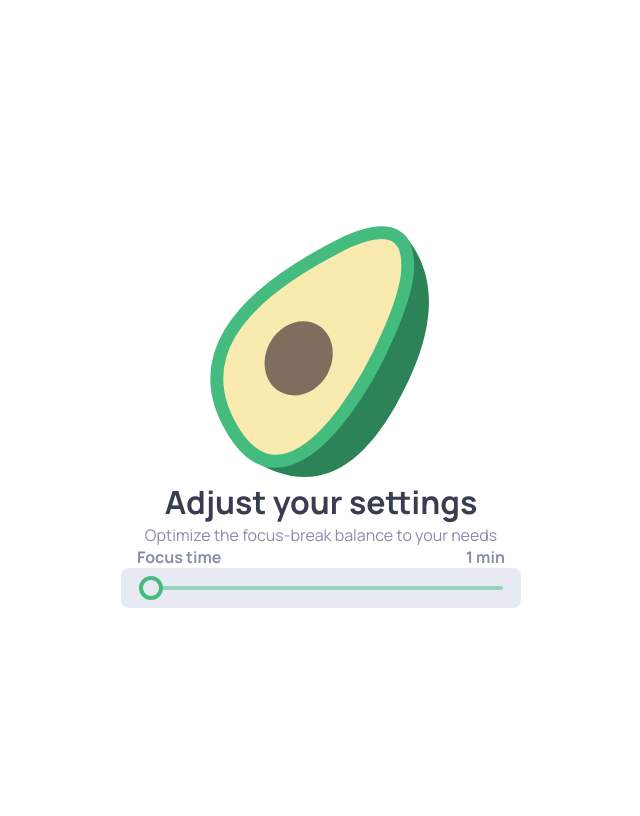
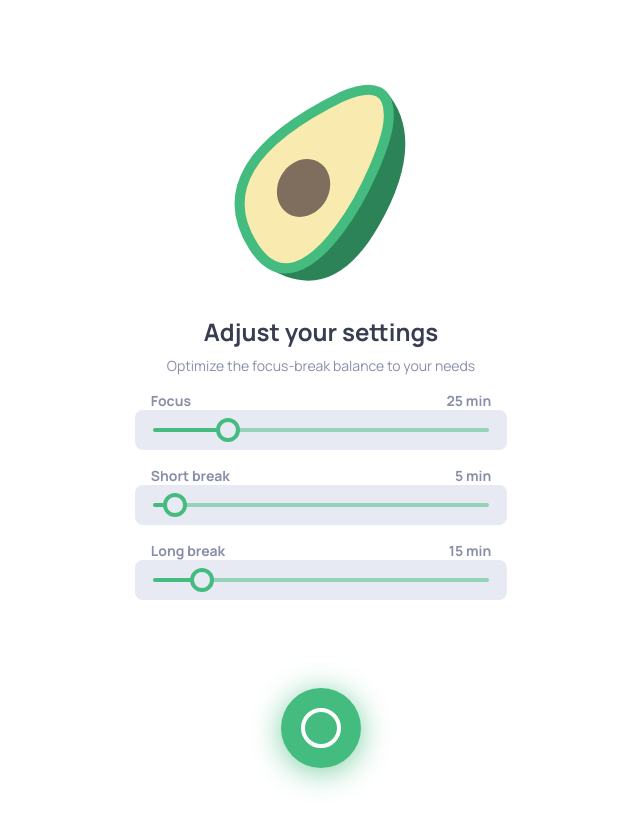
Before and after one commit to MartinRybergLaude/Avodoro, a React (Create React App) app: page / in a window 1280 px wide. Shown: the whole page, without its empty margins (319-959 px from the left). Built offline with nearby package versions, Linux system fonts and the light colour scheme.

Commit message:
Feat: Add retrieval of settings & style layout

```diff
--- /dev/null
+++ b/src/App.module.scss
@@ -0,0 +1,18 @@
+.btn {
+  margin: 0 auto;
+  height: 80px;
+  width: 80px;
+  border-radius: 50%;
+  background: var(--color-primary);
+  box-shadow: 0 4px 30px rgba(var(--color-primary-rgb), 0.7);
+  display: flex;
+  justify-content: center;
+  align-items: center;
+  flex-direction: column;
+}
+.icon {
+  width: 40px;
+  height: 40px;
+  border-radius: 50%;
+  border: 4px solid #ffffff;
+}
--- a/src/App.scss
+++ /dev/null
@@ -1,38 +0,0 @@
-.App {
-  text-align: center;
-}
-
-.App-logo {
-  height: 40vmin;
-  pointer-events: none;
-}
-
-@media (prefers-reduced-motion: no-preference) {
-  .App-logo {
-    animation: App-logo-spin infinite 20s linear;
-  }
-}
-
-.App-header {
-  background-color: #282c34;
-  min-height: 100vh;
-  display: flex;
-  flex-direction: column;
-  align-items: center;
-  justify-content: center;
-  font-size: calc(10px + 2vmin);
-  color: white;
-}
-
-.App-link {
-  color: #61dafb;
-}
-
-@keyframes App-logo-spin {
-  from {
-    transform: rotate(0deg);
-  }
-  to {
-    transform: rotate(360deg);
-  }
-}
--- a/src/App.tsx
+++ b/src/App.tsx
@@ -1,15 +1,17 @@
 import React from "react"
-import "./App.scss"
-import Slider from "./components/Slider"
-import logo from "./logo.svg"
+import ScreenStart from "./screens/ScreenStart"
+import styles from "./App.module.scss"
 
 export default function App() {
+
   return (
-    <div className="container-master">
-      <img src={logo}/>
-      <h2>Adjust your settings</h2>
-      <p>Optimize the focus-break balance to your needs</p>
-      <Slider title="Focus time" default={1} min={1} max={120}/>
+    <div className="containerMaster">
+      <div className="containerScreens">
+        <ScreenStart/>
+      </div>
+      <button className={styles.btn}>
+        <div className={styles.icon}/>
+      </button>
     </div>
   )
 }
--- a/src/components/Slider.module.scss
+++ b/src/components/Slider.module.scss
@@ -1,4 +1,5 @@
 .masterContainer {
+  margin-top: 16px;
   width: 100%;
   max-width: 400px;
   p {
--- a/src/index.scss
+++ b/src/index.scss
@@ -65,6 +65,7 @@ body {
 
 button {
   font-family: "Manrope", sans-serif;
+  border: none;
 }
 
 h1 {
@@ -77,7 +78,7 @@ h1 {
 h2 {
   color: var(--color-text-primary);
   font-weight: 700;
-  font-size: 32px;
+  font-size: 24px;
   margin: 0;
 }
 
@@ -86,61 +87,21 @@ p {
   padding: 0;
   margin: 0;
   color: var(--color-text-secondary);
-  font-size: 16px;
+  font-size: 14px;
   font-weight: 400;
 }
 img {
-  width: 256px;
+  width: 200px;
 }
-.container-master {
-  min-height: 100%;
+.containerMaster {
+  height: 100%;
+  margin: 16px;
+}
+.containerScreens {
+  height: calc(100% - 128px);
+  width: 100%;
   display: flex;
+  flex-direction: column;
   justify-content: center;
   align-items: center;
-  flex-direction: column;
-  margin: 16px;
 }
-
-#range {
-  width: 180px;
-  height: 4px;
-  border: 0;
-  border-radius: 100px;
-  background: rgba(0, 0, 0, 0.2);
-  outline: none;
-}
-
-#range .ui-slider-handle {
-  position: absolute;
-  margin: -6px 0 0 -17px;
-  border-radius: 100px;
-  background: var(--color-primary);
-  color: #fff;
-  border: 0;
-  height: 20px;
-  line-height: 20px;
-  text-align: center;
-  width: 34px;
-  outline: none;
-  cursor: pointer;
-  font-size: 8px;
-  font-weight: 800;
-  text-decoration: none;
-  transition: transform 0.1s ease;
-}
-
-#range .ui-slider-handle:hover,
-#range .ui-slider-handle:focus {
-  transform: scale(1.1);
-}
-
-#range .ui-slider-range {
-  background: #69b6b5;
-}
-
-.cntr {
-  position: absolute;
-  top: 50%;
-  left: 50%;
-  transform: translate(-50%, -50%);
-}
--- /dev/null
+++ b/src/screens/ScreenStart.module.scss
@@ -0,0 +1,16 @@
+.masterContainer {
+  height: 80%;
+  display: flex;
+  place-items: center center;
+  flex-direction: column;
+  h2 {
+    margin: 32px 0 8px 0;
+  }
+  .subtext {
+    margin: 0 32px;
+  }
+}
+
+.settingsContainer {
+  width: 100%;
+}
--- /dev/null
+++ b/src/screens/ScreenStart.tsx
@@ -0,0 +1,48 @@
+import React, { useEffect, useState } from "react"
+import styles from "./ScreenStart.module.scss"
+import Slider from "../components/Slider"
+import logo from "../logo.svg"
+import {setItem, getItem} from "../utils/storageUtils"
+
+interface ISettings {
+  focusLength: number
+  shortBreakLength: number
+  longBreakLength: number
+}
+export default function ScreenStart() {
+  const [settingsValues, setSettingsValues] = useState<ISettings>()
+  useEffect(() => {
+    applySettingsValues()
+  }, [])
+
+  function applySettingsValues() {
+    setSettingsValues({
+      focusLength: parseSetting(getItem("focusLength"), 25),
+      shortBreakLength: parseSetting(getItem("shortBreakLength"), 5),
+      longBreakLength: parseSetting(getItem("longBreakLength"), 15)
+    })
+  }
+
+  function parseSetting(setting: string | null, defaultSetting: number): number {
+    if (setting != null && parseInt(setting)) {
+      return parseInt(setting)
+    } else {
+      return defaultSetting
+    }
+  }
+
+  return (
+    <div className={styles.masterContainer}>
+      <img src={logo}/>
+      <h2>Adjust your settings</h2>
+      <p className={styles.subtext}>Optimize the focus-break balance to your needs</p>
+      {settingsValues &&
+        <div className={styles.settingsContainer}>
+          <Slider title="Focus" default={settingsValues.focusLength} min={1} max={120}/>
+          <Slider title="Short break" default={settingsValues.shortBreakLength} min={1} max={120}/>
+          <Slider title="Long break" default={settingsValues.longBreakLength} min={1} max={120}/>
+        </div>
+      }
+    </div>
+  )
+}
--- /dev/null
+++ b/src/utils/storageUtils.ts
@@ -0,0 +1,64 @@
+function storageAvailable(): boolean {
+  let storage
+  try {
+    storage = localStorage
+    const x = "__storage_test__"
+    storage.setItem(x, x)
+    storage.removeItem(x)
+    return true
+  }
+  catch(e) {
+    return false
+  }
+}
+
+export function deleteItem(key: string) {
+  if(!storageAvailable) return false
+  localStorage.removeItem(key)
+}
+
+export function getItem(key: string): string | null {
+  if(!storageAvailable) return null
+  try {
+    return localStorage.getItem(key)
+  } catch {
+    return null
+  }
+}
+
+export function setItem(key: string, value: string): boolean {
+  if(!storageAvailable) return false
+  while(true) {
+    try {
+      localStorage.setItem(key, value)
+      return true
+    } catch (e) {
+      if (e instanceof DOMException && (
+        // Everything except Firefox
+        e.code === 22 ||
+        // Firefox
+        e.code === 1014 ||
+        // test name field too, because code might not be present
+        // everything except Firefox
+        e.name === "QuotaExceededError" ||
+        // Firefox
+        e.name === "NS_ERROR_DOM_QUOTA_REACHED") &&
+        // acknowledge QuotaExceededError only if there's something already stored
+        (localStorage && localStorage.length !== 0)) {
+        // Full storage, clear all data and try again
+        clearAllData()
+      } else {
+        // Other error
+        break
+      }
+    }
+  }
+  return false
+}
+
+export function clearAllData() {
+  if(!storageAvailable) return
+  Object.keys(localStorage).forEach(function(key){
+    localStorage.removeItem(key)
+  })
+}
```
Also changed, not shown: .eslintrc.json.
